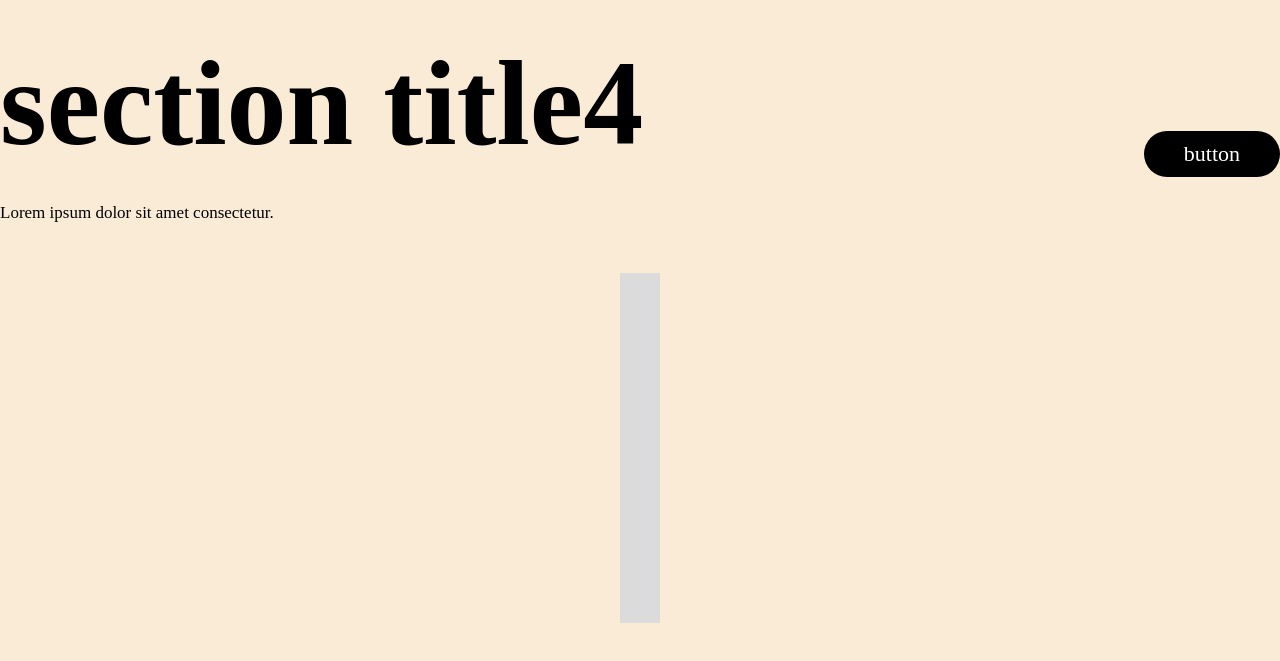
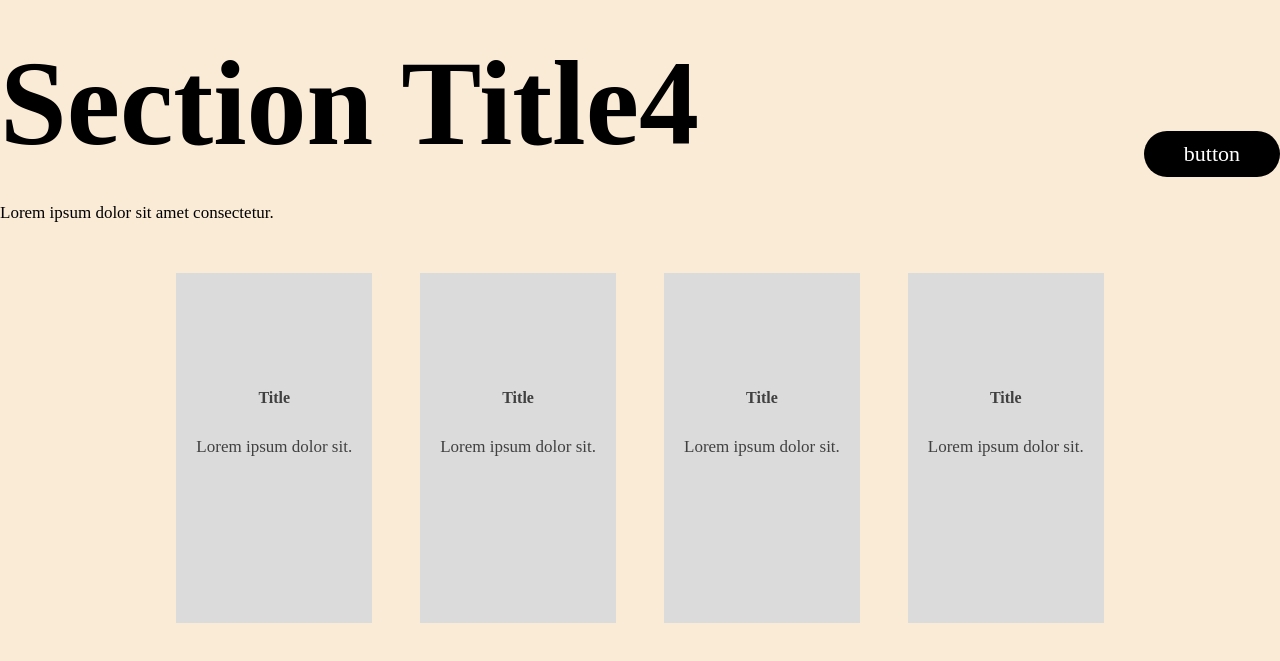
Before and after one commit to wkdwlgns12/code-ex-1, a plain HTML site: page index.html in a window 1280 px wide. Shown: the part 3169-3830 px from the top of the page. Drawn offline with Linux system fonts and the light colour scheme.

Commit message:
index.html

```diff
--- a/index.html
+++ b/index.html
@@ -110,15 +110,34 @@
     <section id="s04">
       <div class="inner">
         <div class="t-wrap">
-                <h2>section title4</h2>
-                <p>
-                    Lorem ipsum dolor sit amet consectetur.
-                </p>
+          <h2>Section Title4</h2>
+          <p>Lorem ipsum dolor sit amet consectetur.</p>
           <a href="#" class="btn">button</a>
         </div>
         <ul class="s04-list">
           <li>
-                    <a></a>
+            <a>
+              <h4>Title</h4>
+              <p>Lorem ipsum dolor sit.</p>
+            </a>
+          </li>
+          <li>
+            <a>
+              <h4>Title</h4>
+              <p>Lorem ipsum dolor sit.</p>
+            </a>
+          </li>
+          <li>
+            <a>
+              <h4>Title</h4>
+              <p>Lorem ipsum dolor sit.</p>
+            </a>
+          </li>
+          <li>
+            <a>
+              <h4>Title</h4>
+              <p>Lorem ipsum dolor sit.</p>
+            </a>
           </li>
         </ul>
       </div>
```
Lines whose indentation alone changed are shown as unchanged.
